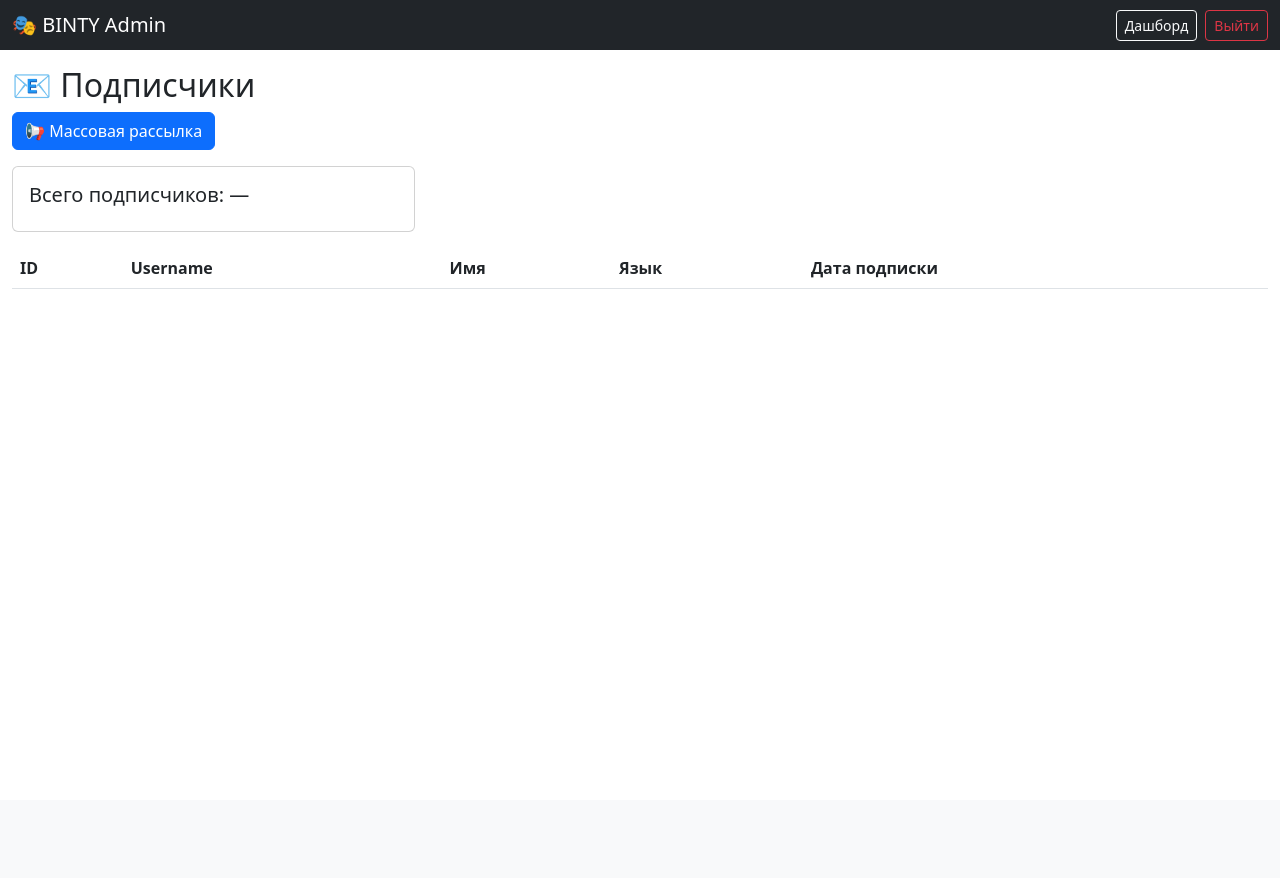
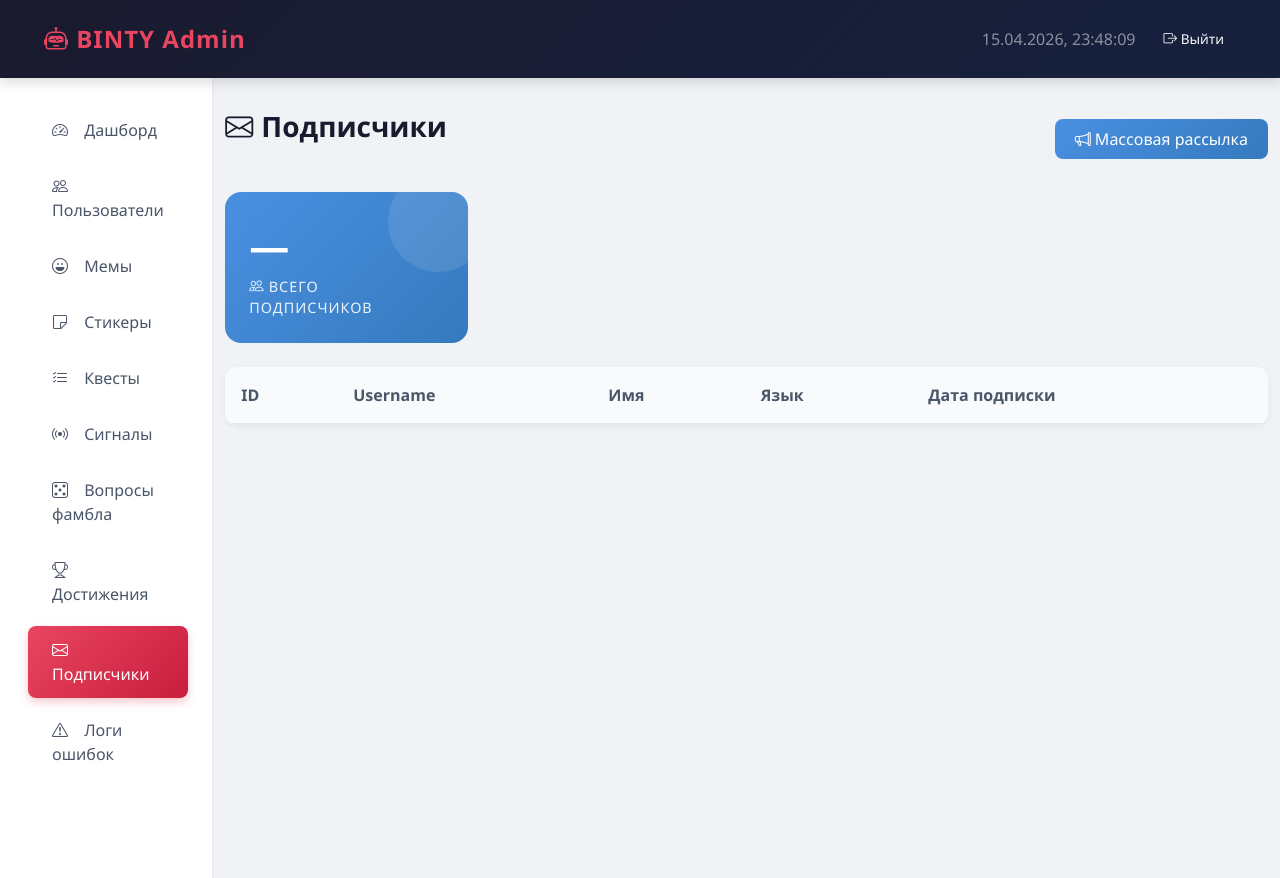
Before and after one commit to NonPlayableC/Fumble-bot.v2, a Flask app: template admin/templates/subscribers.html in a window 1280 px wide. Before the commit the page ends 289 px from the top, so only its background shows below. Run offline with Flask 3, Linux system fonts and the light colour scheme; the template is opened without the code that fills it, so the values that code supplies are empty.

Commit message:
Update subscribers.html

```diff
--- a/admin/templates/subscribers.html
+++ b/admin/templates/subscribers.html
@@ -5,39 +5,58 @@
     <meta name="viewport" content="width=device-width, initial-scale=1.0">
     <title>Подписчики — BINTY Admin</title>
     <link href="https://cdn.jsdelivr.net/npm/bootstrap@5.3.0/dist/css/bootstrap.min.css" rel="stylesheet">
+    <link rel="stylesheet" href="https://cdn.jsdelivr.net/npm/bootstrap-icons@1.11.0/font/bootstrap-icons.css">
+    <link rel="stylesheet" href="/static/style.css">
 </head>
 <body>
-    <nav class="navbar navbar-dark bg-dark">
+    <nav class="navbar navbar-dark">
         <div class="container-fluid">
-            <span class="navbar-brand mb-0 h1">🎭 BINTY Admin</span>
-            <div class="d-flex">
-                <a href="/" class="btn btn-outline-light btn-sm me-2">Дашборд</a>
-                <a href="/logout" class="btn btn-outline-danger btn-sm">Выйти</a>
+            <span class="navbar-brand"><i class="bi bi-robot"></i> BINTY Admin</span>
+            <div class="d-flex align-items-center">
+                <span class="text-white-50 me-3" id="currentTime"></span>
+                <a href="/logout" class="btn btn-outline-light btn-sm"><i class="bi bi-box-arrow-right"></i> Выйти</a>
             </div>
         </div>
     </nav>
 
-    <div class="container-fluid mt-3">
-        <h2>📧 Подписчики</h2>
+    <div class="container-fluid">
+        <div class="row">
+            <nav class="col-md-2 d-md-block sidebar">
+                <div class="position-sticky">
+                    <ul class="nav flex-column">
+                        <li class="nav-item"><a class="nav-link" href="/"><i class="bi bi-speedometer2"></i> Дашборд</a></li>
+                        <li class="nav-item"><a class="nav-link" href="/users"><i class="bi bi-people"></i> Пользователи</a></li>
+                        <li class="nav-item"><a class="nav-link" href="/memes"><i class="bi bi-emoji-laughing"></i> Мемы</a></li>
+                        <li class="nav-item"><a class="nav-link" href="/stickers"><i class="bi bi-sticky"></i> Стикеры</a></li>
+                        <li class="nav-item"><a class="nav-link" href="/quests"><i class="bi bi-list-check"></i> Квесты</a></li>
+                        <li class="nav-item"><a class="nav-link" href="/signals"><i class="bi bi-broadcast"></i> Сигналы</a></li>
+                        <li class="nav-item"><a class="nav-link" href="/fumble"><i class="bi bi-dice-5"></i> Вопросы фамбла</a></li>
+                        <li class="nav-item"><a class="nav-link" href="/achievements"><i class="bi bi-trophy"></i> Достижения</a></li>
+                        <li class="nav-item"><a class="nav-link active" href="/subscribers"><i class="bi bi-envelope"></i> Подписчики</a></li>
+                        <li class="nav-item"><a class="nav-link" href="/logs"><i class="bi bi-exclamation-triangle"></i> Логи ошибок</a></li>
+                    </ul>
+                </div>
+            </nav>
 
-        <div class="row mb-3">
-            <div class="col-md-8">
-                <button class="btn btn-primary" onclick="openBroadcastModal()">📢 Массовая рассылка</button>
-            </div>
+            <main class="col-md-10 ms-sm-auto">
+                <div class="d-flex justify-content-between align-items-center mb-4">
+                    <h2 class="page-title"><i class="bi bi-envelope me-2"></i>Подписчики</h2>
+                    <button class="btn btn-primary" onclick="openBroadcastModal()"><i class="bi bi-megaphone"></i> Массовая рассылка</button>
                 </div>
 
-        <div class="row mb-3">
-            <div class="col-md-4">
-                <div class="card">
-                    <div class="card-body">
-                        <h5>Всего подписчиков: <span id="totalCount">—</span></h5>
-                    </div>
+                <div class="row mb-4">
+                    <div class="col-md-3">
+                        <div class="stat-card primary">
+                            <div class="stat-value" id="totalCount">—</div>
+                            <div class="stat-label"><i class="bi bi-people me-1"></i>Всего подписчиков</div>
                         </div>
                     </div>
                 </div>
 
+                <div class="card fade-in">
+                    <div class="card-body p-0">
                         <div class="table-responsive">
-            <table class="table table-striped">
+                            <table class="table table-hover mb-0">
                                 <thead>
                                     <tr>
                                         <th>ID</th>
@@ -51,37 +70,42 @@
                             </table>
                         </div>
                     </div>
+                </div>
+            </main>
+        </div>
+    </div>
 
     <!-- Модальное окно рассылки -->
     <div class="modal fade" id="broadcastModal" tabindex="-1">
         <div class="modal-dialog modal-lg">
             <div class="modal-content">
                 <div class="modal-header">
-                    <h5 class="modal-title">Массовая рассылка</h5>
+                    <h5 class="modal-title"><i class="bi bi-megaphone me-2"></i>Массовая рассылка</h5>
                     <button type="button" class="btn-close" data-bs-dismiss="modal"></button>
                 </div>
                 <div class="modal-body">
                     <div class="mb-3">
-                        <label class="form-label">Сообщение</label>
+                        <label class="form-label"><i class="bi bi-chat-text me-1"></i>Сообщение</label>
                         <textarea id="broadcastMessage" class="form-control" rows="5" placeholder="Текст рассылки..."></textarea>
                     </div>
                     <div class="mb-3">
-                        <label class="form-label">Язык (оставьте пустым для всех)</label>
+                        <label class="form-label"><i class="bi bi-translate me-1"></i>Язык (пусто — всем)</label>
                         <select id="broadcastLang" class="form-select">
                             <option value="">Все языки</option>
-                            <option value="ru">RU</option>
-                            <option value="en">EN</option>
-                            <option value="es">ES</option>
-                            <option value="zh">ZH</option>
+                            <option value="ru">RU — Русский</option>
+                            <option value="en">EN — English</option>
+                            <option value="es">ES — Español</option>
+                            <option value="zh">ZH — 中文</option>
                         </select>
                     </div>
                     <div class="alert alert-info">
+                        <i class="bi bi-info-circle me-1"></i>
                         Будет отправлено <span id="recipientCount">0</span> получателям.
                     </div>
                 </div>
                 <div class="modal-footer">
-                    <button type="button" class="btn btn-secondary" data-bs-dismiss="modal">Отмена</button>
-                    <button type="button" class="btn btn-danger" onclick="sendBroadcast()">Отправить</button>
+                    <button type="button" class="btn btn-outline-secondary" data-bs-dismiss="modal">Отмена</button>
+                    <button type="button" class="btn btn-danger" onclick="sendBroadcast()"><i class="bi bi-send"></i> Отправить</button>
                 </div>
             </div>
         </div>
@@ -91,6 +115,12 @@
     <script>
         let broadcastModal;
         let subscribers = [];
+
+        function updateTime() {
+            document.getElementById('currentTime').textContent = new Date().toLocaleString('ru-RU');
+        }
+        updateTime();
+        setInterval(updateTime, 1000);
 
         document.addEventListener('DOMContentLoaded', () => {
             broadcastModal = new bootstrap.Modal(document.getElementById('broadcastModal'));
@@ -104,12 +134,17 @@
             document.getElementById('totalCount').textContent = subscribers.length;
 
             const tbody = document.getElementById('subscribersTable');
+            if (subscribers.length === 0) {
+                tbody.innerHTML = '<tr><td colspan="5" class="text-center py-4 text-muted">Нет подписчиков</td></tr>';
+                return;
+            }
+
             tbody.innerHTML = subscribers.map(s => `
                 <tr>
-                    <td>${s.user_id}</td>
-                    <td>@${s.username || '-'}</td>
+                    <td><code>${s.user_id}</code></td>
+                    <td><strong>@${s.username || '-'}</strong></td>
                     <td>${s.first_name || '-'}</td>
-                    <td>${s.language || 'en'}</td>
+                    <td><span class="badge badge-info">${s.language || 'en'}</span></td>
                     <td>${s.subscription_date ? s.subscription_date.substring(0, 10) : '-'}</td>
                 </tr>
             `).join('');
@@ -131,11 +166,15 @@
         document.getElementById('broadcastLang').addEventListener('change', updateRecipientCount);
 
         async function sendBroadcast() {
-            const message = document.getElementById('broadcastMessage').value;
+            const message = document.getElementById('broadcastMessage').value.trim();
             const lang = document.getElementById('broadcastLang').value;
 
             if (!message) return alert('Введите сообщение');
             if (!confirm(`Отправить сообщение ${document.getElementById('recipientCount').textContent} получателям?`)) return;
+
+            const btn = document.querySelector('#broadcastModal .btn-danger');
+            btn.disabled = true;
+            btn.innerHTML = '<span class="spinner-border spinner-border-sm me-1"></span>Отправка...';
 
             await fetch('/api/broadcast', {
                 method: 'POST',
@@ -144,7 +183,9 @@
             });
 
             broadcastModal.hide();
-            alert('Рассылка запущена');
+            btn.disabled = false;
+            btn.innerHTML = '<i class="bi bi-send"></i> Отправить';
+            alert('✅ Рассылка запущена');
         }
     </script>
 </body>
```
Lines whose indentation alone changed are shown as unchanged.
